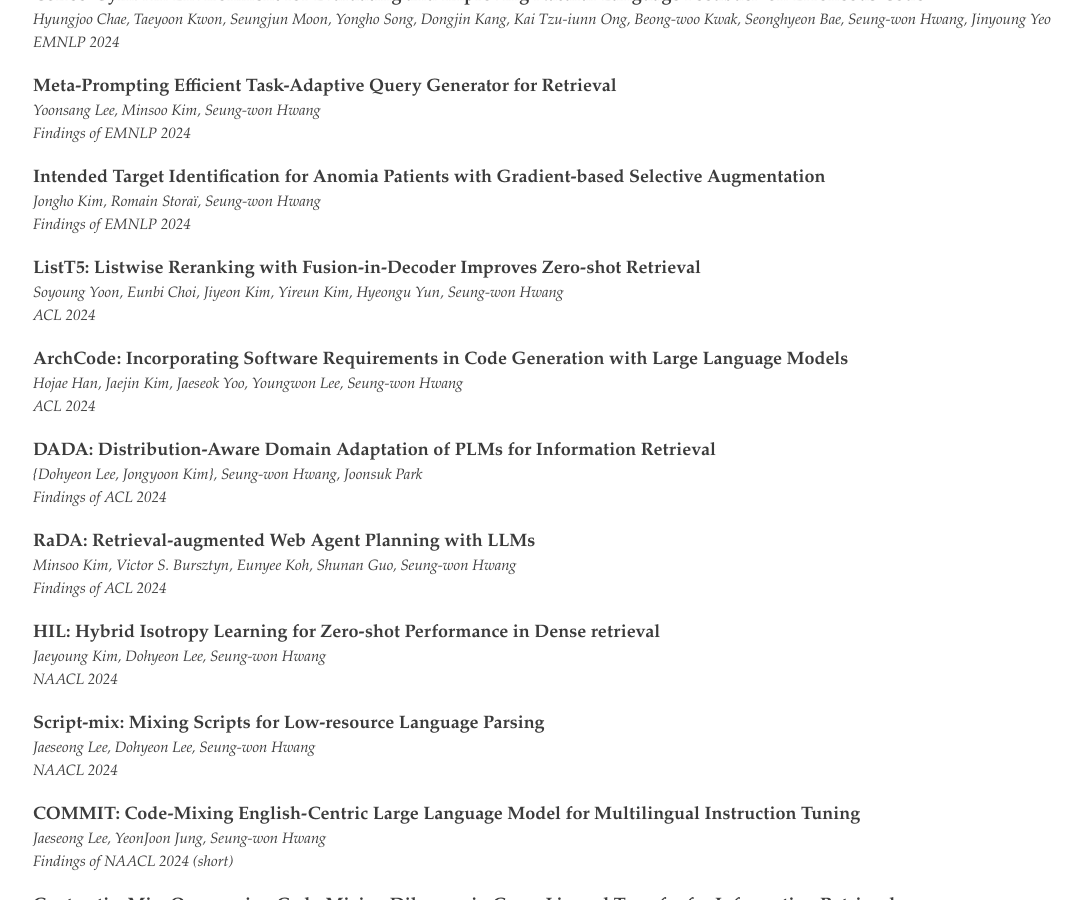
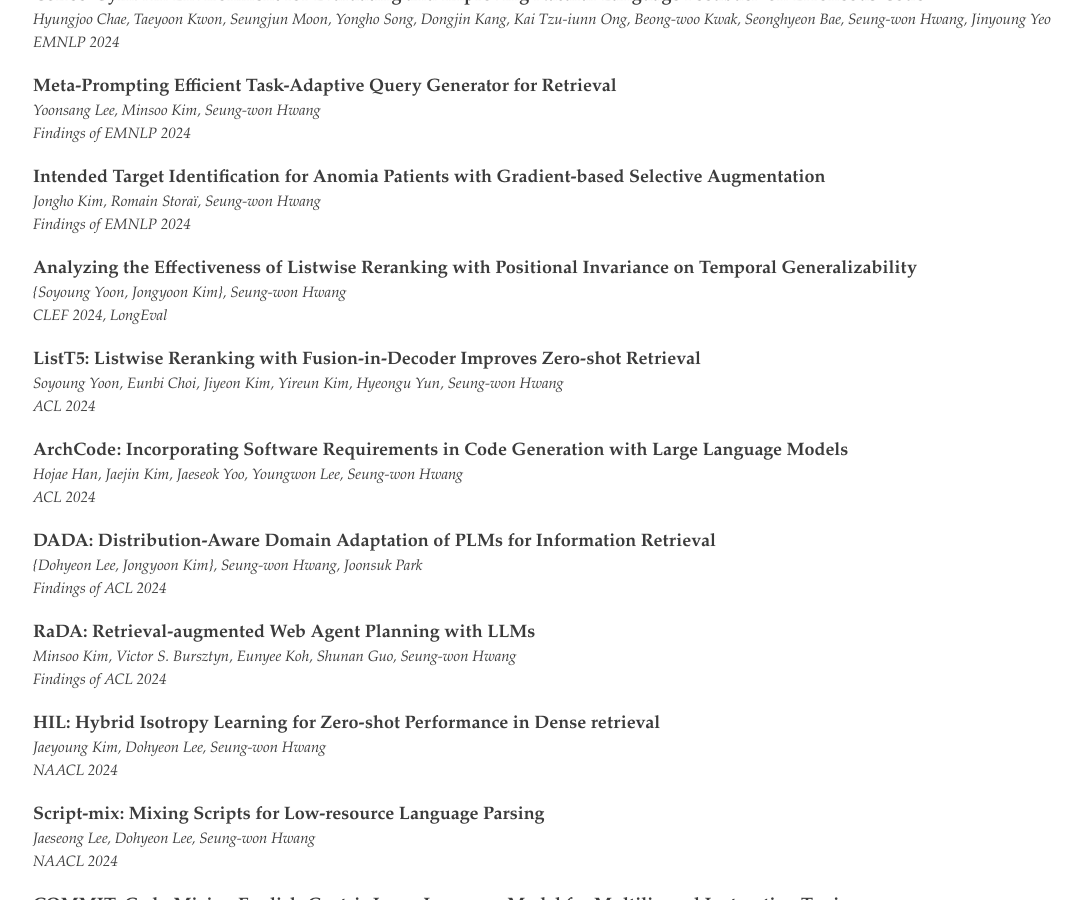
Before and after one commit to ldilab/ldilab.github.io, a Jekyll site: the page built from publications.html, in a window 1280 px wide and 900 px high, scrolled down 684 px. Shown: the whole window, without its empty margins (12-1094 px from the left). Built offline with Jekyll 4.4.1, drawn with Linux system fonts in a browser that asks for light colours.

Commit message:
longeval added

```diff
--- a/_data/publications.yml
+++ b/_data/publications.yml
@@ -21,6 +21,10 @@
   - title: 'Intended Target Identification for Anomia Patients with Gradient-based Selective Augmentation'
     authors: 'Jongho Kim, Romain Storaï, Seung-won Hwang'
     venue: Findings of EMNLP 2024
+  - title: 'Analyzing the Effectiveness of Listwise Reranking with Positional Invariance on Temporal Generalizability'
+    authors: '{Soyoung Yoon, Jongyoon Kim}, Seung-won Hwang'
+    venue: CLEF 2024, LongEval
+    url: https://ceur-ws.org/Vol-3740/paper-221.pdf
   - title: 'ListT5: Listwise Reranking with Fusion-in-Decoder Improves Zero-shot Retrieval'
     authors: 'Soyoung Yoon, Eunbi Choi, Jiyeon Kim, Yireun Kim, Hyeongu Yun, Seung-won Hwang'
     venue: ACL 2024
```
